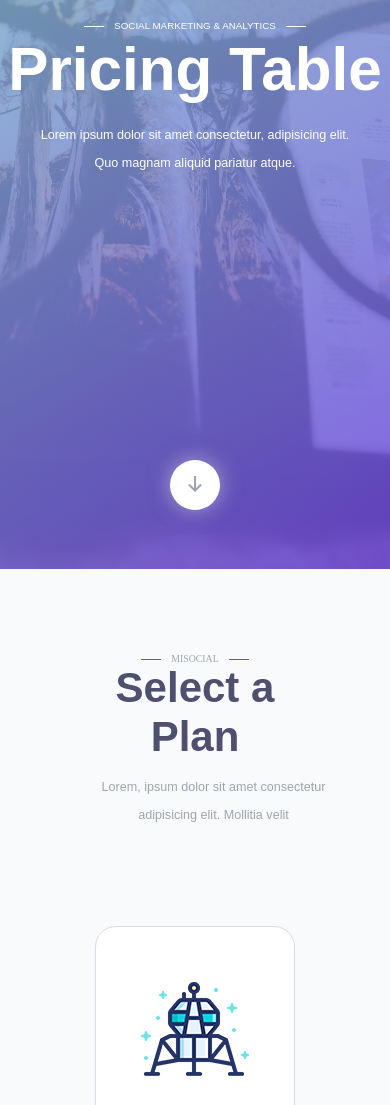
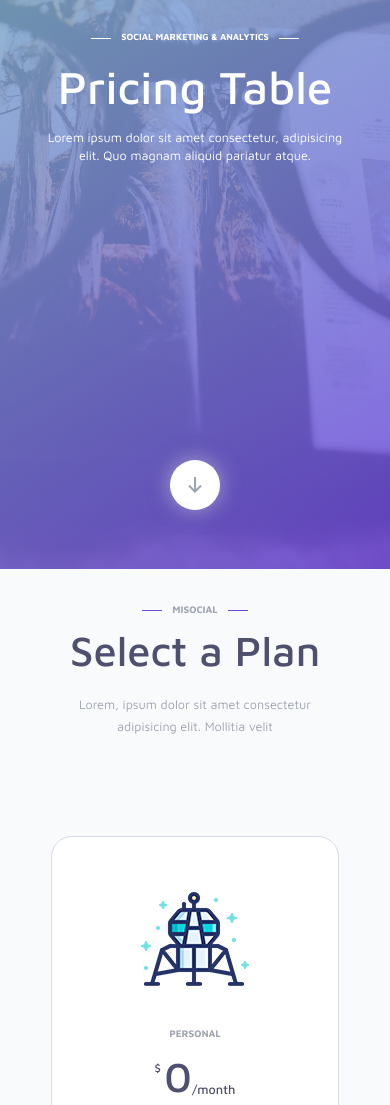
Before and after one commit to Shumskih/misocial, a plain HTML site: page dist/index.html in a window 390 px wide. Shown: the part 275-1380 px from the top of the page. Drawn offline with nearby package versions, Linux system fonts and the light colour scheme; files that its build step writes are made by us from their sources.

Commit message:
Адаптивное отображение главного экрана

```diff
--- a/src/assets/sass/_media.sass
+++ b/src/assets/sass/_media.sass
@@ -30,6 +30,24 @@
         &-menu
             display: none
 
-.legal
-    .social-links
-        font-size: 3rem !important
+    .legal
+        .social-links
+            font-size: 3rem !important
+@media (max-width: 576px)
+    .main-text
+        & span
+            font-size: 1.3rem
+        & h1
+            font-size: 6.6rem
+        & p
+            font-size: 1.8rem
+            line-height: 1.4
+    .table
+        padding: 5rem
+        &-header
+            & h2
+                margin-top: 1.5rem
+                margin-bottom: 1rem
+                font-size: 6rem
+            & p
+                line-height: 1.8
--- a/src/assets/sass/styles.sass
+++ b/src/assets/sass/styles.sass
@@ -1,3 +1,4 @@
+
 @import '../css/normalize'
 @import '../css/animate'
 @import '_fonts'
@@ -5,7 +6,7 @@
 *, *:before, *:after
     box-sizing: border-box
 body
-    font-family: 'mavenpro-regular', sans-serif
+    font-family: 'MavenPro', sans-serif
     margin: 0
 html
     font-size: 10px
@@ -16,7 +17,6 @@ html
     justify-content: space-between
     align-items: center
     height: 100vh
-    min-height: 600px
     background: url(../img/main-bg.jpg) no-repeat center
     background-size: cover
 
@@ -85,7 +85,7 @@ html
             color: #ffffff
             text-decoration: none
             font-size: 1.2rem
-            font-weight: bold
+            font-weight: 700
             line-height: 1.5
             text-transform: uppercase
             border: 1px solid #fff
@@ -110,7 +110,9 @@ html
         & span
             text-transform: uppercase
             font-size: 1.4rem
+            font-weight: 700
             display: inline-block
+            margin-bottom: 2rem
 
             &::after
                 content: ''
@@ -131,9 +133,9 @@ html
                 margin-right: 10px
 
         & h1
-            font-family: 'mavenpro-regular', sans-serif
             margin: 0.5rem
             font-size: 8.6rem
+            font-weight: 500
 
         & p
             font-size: 1.8rem
@@ -166,7 +168,7 @@ html
 
         & span
             text-transform: uppercase
-            font-family: 'mavenpro-bold'
+            font-weight: 700
             font-size: 1.4rem
             color: #9fa4af
 
@@ -191,6 +193,7 @@ html
         & h2
             color: #4f4f6f
             font-size: 6rem
+            font-weight: 500
             margin: 0
 
         & p
@@ -226,7 +229,7 @@ html
 
             span
                 color: #9fa4af
-                font-family: "mavenpro-bold"
+                font-weight: 700
                 font-size: 1.4rem
                 line-height: 3.2rem
                 text-transform: uppercase
@@ -235,14 +238,15 @@ html
             h4
                 color: #4f4f6f
                 margin: 1rem
-                font-family: 'mavenpro-medium'
-                font-size: 3.5rem
+                font-weight: 500
+                font-size: 6rem
 
                 & sub
-                    font-size: 1.4rem
+                    font-size: 1.8rem
+                    bottom: -.1em
 
                 & sup
-                    font-size: 1.4rem
+                    font-size: 1.6rem
                     vertical-align: super
                     margin-right: 0.5rem
 
@@ -261,7 +265,7 @@ html
             color: #9fa4af
             text-transform: uppercase
             font-size: 1.2rem
-            font-family: 'mavenpro-bold'
+            font-weight: 700
             padding: 2.1rem 5.4rem
             border-radius: 10rem
             margin-top: 4.9rem
@@ -288,10 +292,10 @@ html
         & span
             font-size: 1.4rem
             text-transform: uppercase
-            font-family: 'mavenpro-bold'
+            font-weight: 700
 
         & h4
-            font-family: 'mavenpro-medium'
+            font-weight: 500
             font-size: 6rem
             margin: 2.5rem auto 2.8rem
 
@@ -304,7 +308,7 @@ html
             height: 5rem
             font-size: 1.4rem
             text-transform: uppercase
-            font-family: 'mavenpro-bold'
+            font-weight: 700
             border-radius: 10rem
             margin-right: 1rem
             transition: 0.2s
@@ -338,7 +342,7 @@ html
                 font-size: 1.4rem
                 text-decoration: none
                 color: #6a6a77
-                font-family: 'mavenpro-medium'
+                font-weight: 500
 
         &-get-started
             font-size: 1.2rem
@@ -369,7 +373,7 @@ html
     & .copy
         color: #6a6a77
         font-size: 1.4rem
-        font-family: 'mavenpro-medium'
+        font-weight: 500
 
     & .social-links
         & a
@@ -451,7 +455,7 @@ html
         color: #ffffff
         text-decoration: none
         font-size: 2rem
-        font-weight: bold
+        font-weight: 700
         text-transform: uppercase
         border: 1px solid #fff
         padding: 1.8rem 4rem
@@ -468,7 +472,7 @@ html
     right: 5rem
     top: 0
     font-size: 5rem
-    font-family: 'mavenpro-bold'
+    font-weight: 700
     color: #fff
 
     &:hover
```
